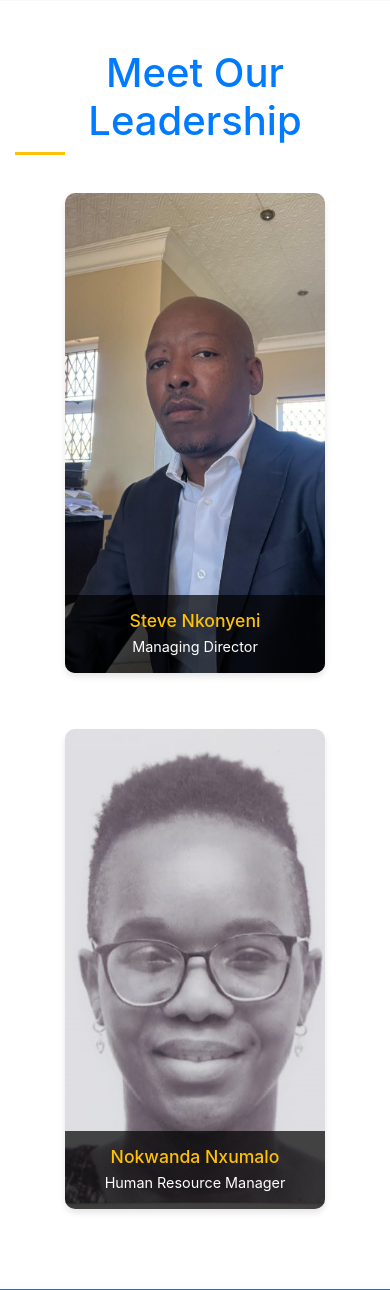
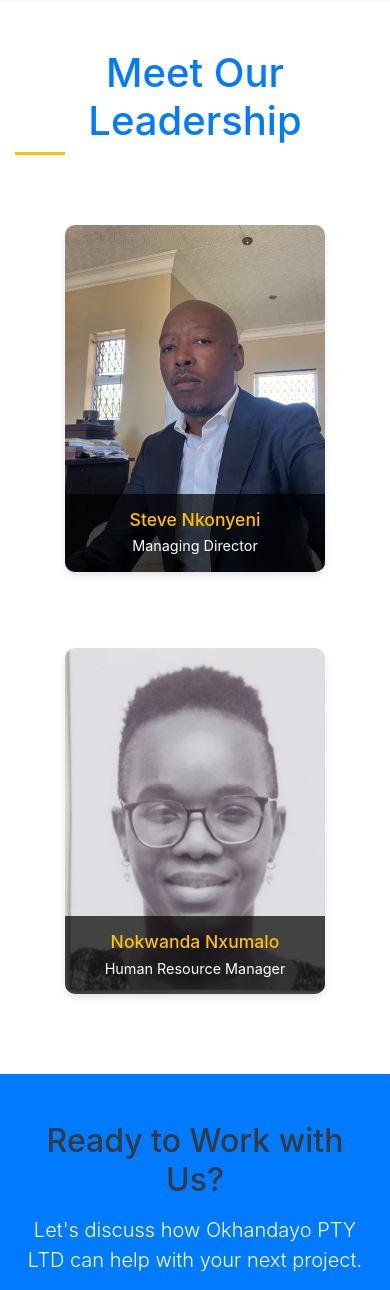
Before and after one commit to Awakenned1/okhandayo02, a Flask app: page / in a window 390 px wide. Shown: the part 2085-3375 px from the top of the page. Run offline with Flask 3, Linux system fonts and the light colour scheme; some libraries are stand-ins or nearby versions.

Commit message:
Update team highlight section styles for improved layout and responsiveness

```diff
--- a/static/style.css
+++ b/static/style.css
@@ -174,8 +174,19 @@ h1, h2, h3, h4, h5, h6 {
     box-shadow: 0 4px 6px rgba(0, 0, 0, 0.1);
 }
 
-#team-highlight .row {
+#team-highlight .team-members-grid {
+    margin-top: 0.5rem;
+    margin-left: 0;
+    margin-right: 0;
+    gap: 2rem;
     align-items: stretch;
+    justify-content: center;
+}
+
+#team-highlight .team-member-col {
+    flex: 0 1 260px;
+    max-width: 260px;
+    padding: 0;
 }
 
 .team-member-card img {
@@ -287,4 +298,12 @@ h1, h2, h3, h4, h5, h6 {
     .hero-image-container {
         margin-top: 2rem;
     }
+
+    #team-highlight .team-members-grid {
+        gap: 1.25rem;
+    }
+
+    #team-highlight .team-member-col {
+        flex-basis: 260px;
+    }
 }
```
